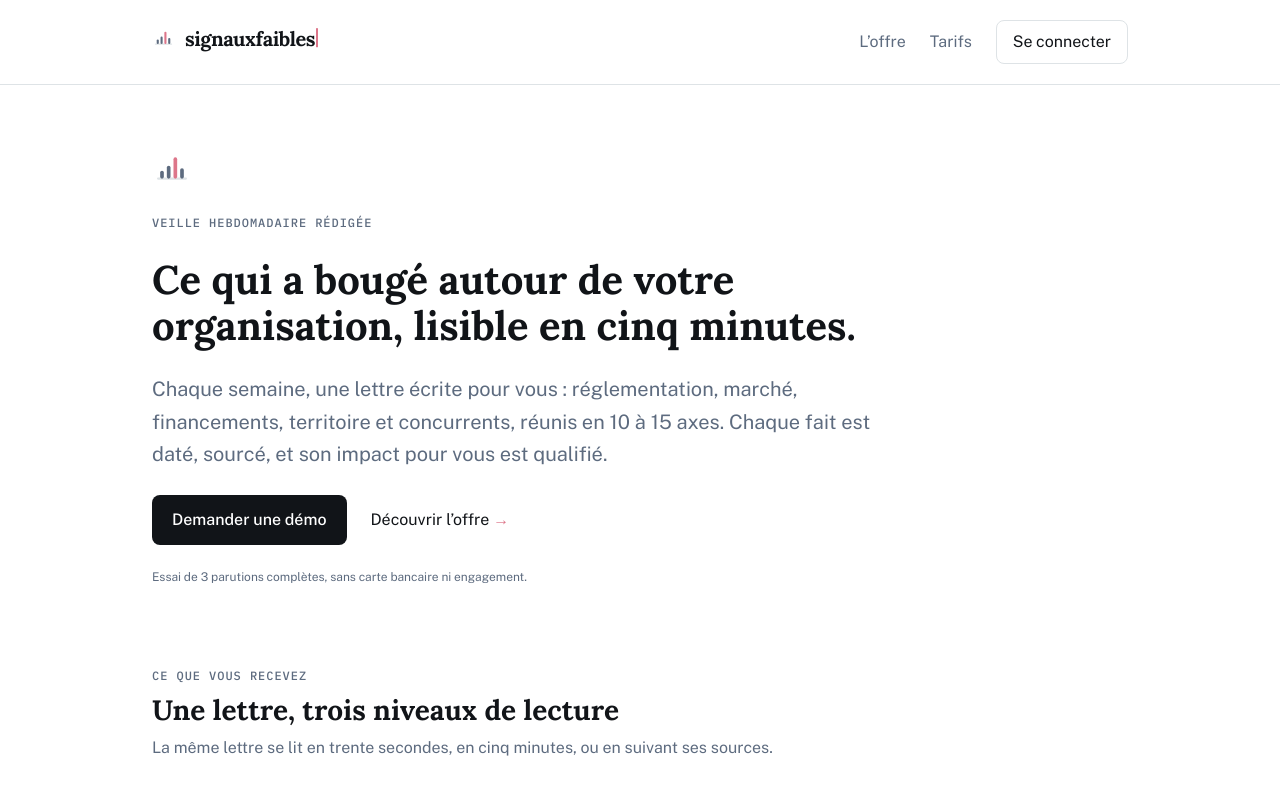
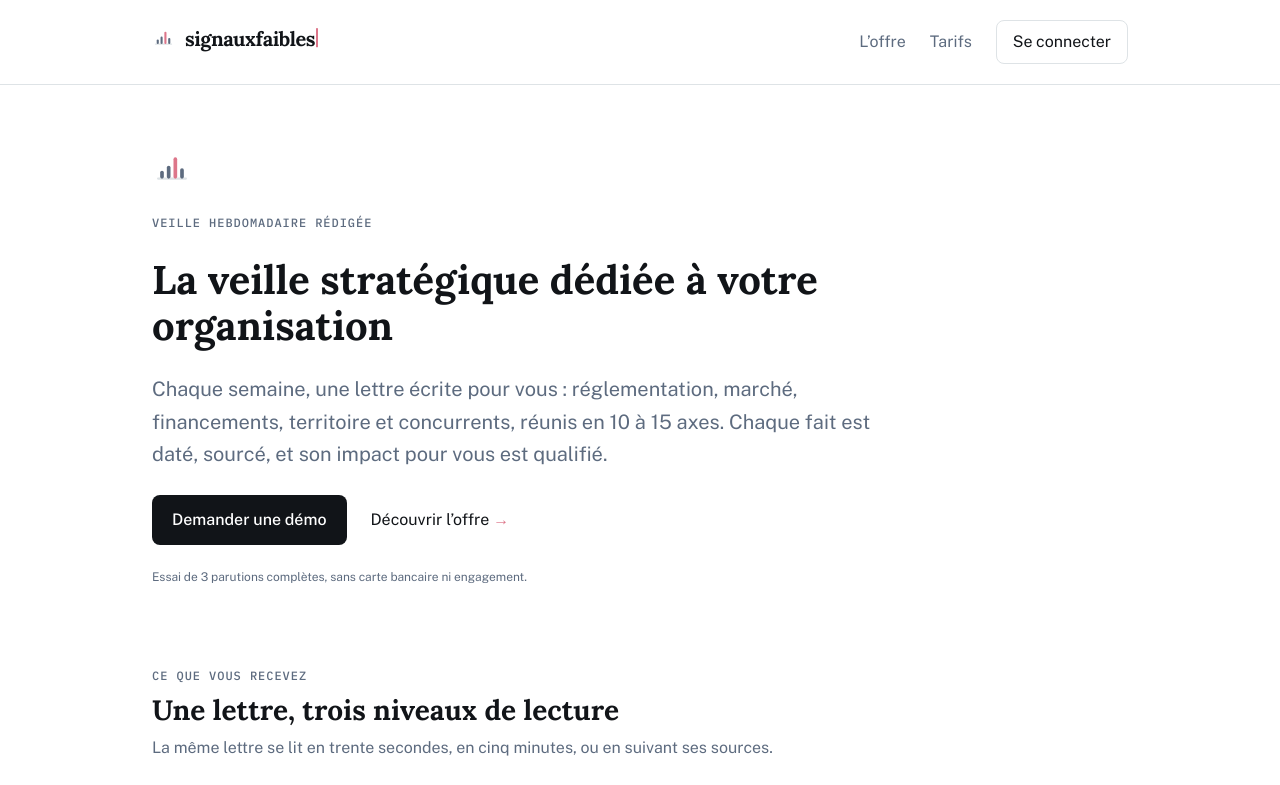
Before and after one commit to agathe-next-impact/signaux-faibles, a Next.js app: page / in a window 1280 px wide. Shown: the top 785 px of the page. Built offline with nearby package versions, Linux system fonts and the light colour scheme; no server answers.

Commit message:
Vitrine : titre de l'accueil, « La veille stratégique dédiée à votre organisation »
Co-Authored-By: Claude Opus 5.5 <noreply@anthropic.com>
Claude-Session: https://claude.ai/code/session_01Q732o8Ct4RZvUyrjw3v6fa

```diff
--- a/components/vitrine-accueil.tsx
+++ b/components/vitrine-accueil.tsx
@@ -20,7 +20,7 @@ export function AccueilVitrine() {
     <CoquilleVitrine courante="accueil">
       <OuvertureVitrine
         surtitre="Veille hebdomadaire rédigée"
-        titre="Ce qui a bougé autour de votre organisation, lisible en cinq minutes."
+        titre="La veille stratégique dédiée à votre organisation"
         chapeau={
           <>
             Chaque semaine, une lettre écrite pour vous : réglementation, marché,
```
